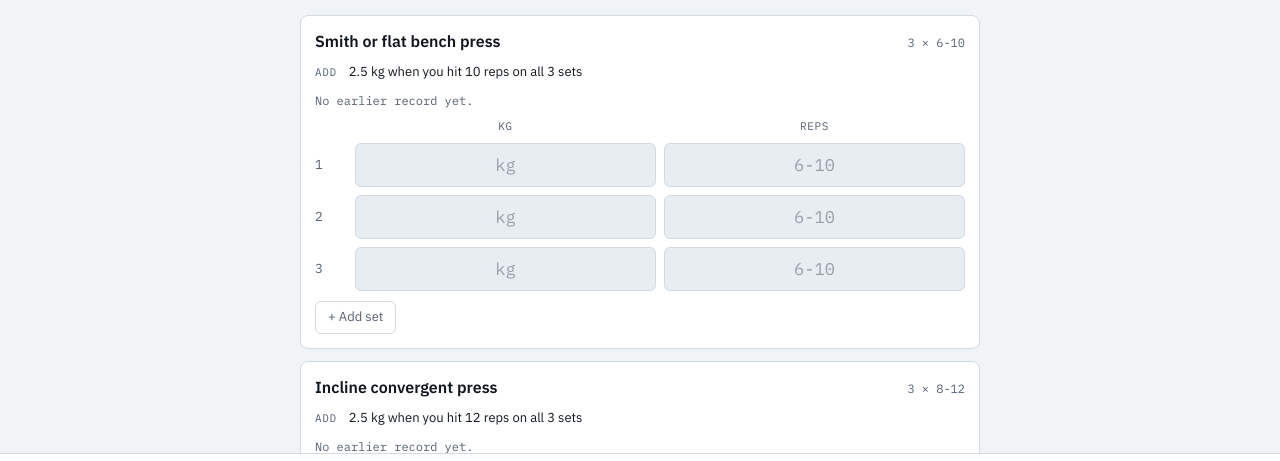
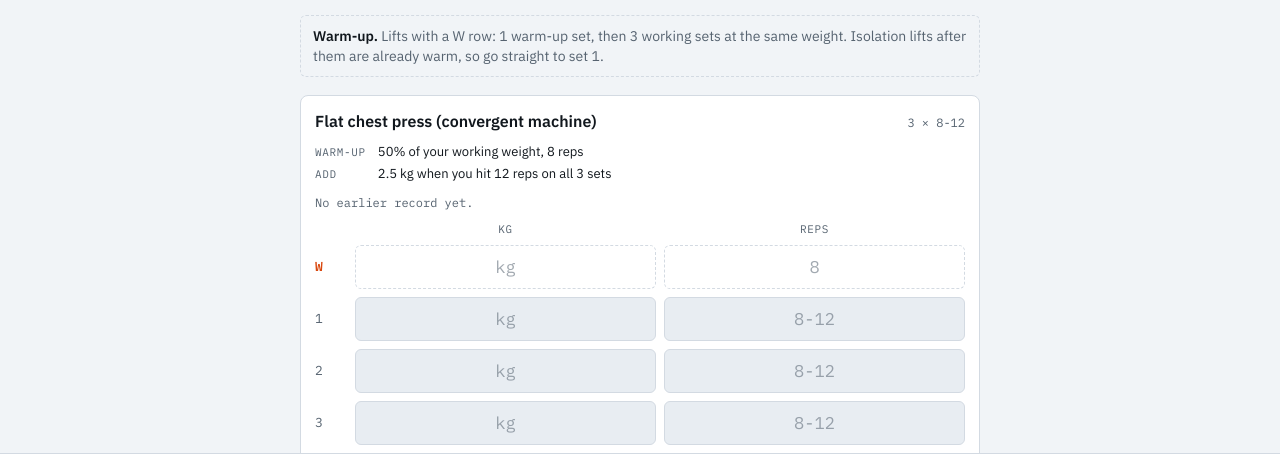
Before and after one commit to Sathvik-Shetty-1569/Split-Log, a plain HTML site: page index.html in a window 1280 px wide. Shown: the part 280-741 px from the top of the page. Drawn offline with nearby package versions, Linux system fonts and the light colour scheme.

Commit message:
Modified Split

```diff
--- a/index.html
+++ b/index.html
@@ -1,3 +1,4 @@
+<!doctype html><html><head><meta charset=utf8><meta name=viewport content="width=device-width,initial-scale=1,viewport-fit=cover"><style>:root{color-scheme:light;box-sizing:border-box;padding-top:env(safe-area-inset-top,0px);padding-bottom:env(safe-area-inset-bottom,0px)}html{scroll-padding-top:env(safe-area-inset-top,0px)}body{margin:0;padding:0;font:14px -apple-system,BlinkMacSystemFont,sans-serif;background:#fff;color:#000}img{max-width:100%}[hidden]:not([hidden=until-found i]){display:none!important}</style></head><body>
 <!doctype html>
 <html lang="en">
 <head>
@@ -217,39 +218,51 @@ button { cursor: pointer; }
     { id: "deadhang", name: "Dead hang", sets: 3, lo: 20, hi: 40, timed: true, up: "5 s per hold",
       cue: "Enter seconds. End the hold when your grip or form goes." }
   ];
+  var ABS_EX = [
+    { id: "coremachine", name: "Abs machine (core machine crunch)", sets: 3, lo: 10, hi: 15, up: "2.5 kg",
+      cue: "Curl your ribs toward your pelvis. Slow on the way back." },
+    { id: "kneeraise", name: "Leg raise (vertical leg raise station)", sets: 3, lo: 10, hi: 15, up: "a light ankle weight, or a dumbbell between your feet",
+      cue: "Knees bent. Curl your pelvis up at the top so your abs do the work, not your hip flexors. 2 seconds down." }
+  ];
+  var WED_EX = RUN_EX.concat(ABS_EX);
+  var SAT_EX = RUN_EX.concat(ABS_EX);
   var PLAN = {
     upperA: { label: "Upper A", sub: "Chest, back, arms", ex: [
-      { id: "bench", name: "Smith or flat bench press", sets: 3, lo: 6, hi: 10, up: "2.5 kg" },
+      { id: "bench", name: "Flat chest press (convergent machine)", sets: 3, lo: 8, hi: 12, up: "2.5 kg", warm: { pct: 50, r: "8" } },
       { id: "incline", name: "Incline convergent press", sets: 3, lo: 8, hi: 12, up: "2.5 kg" },
-      { id: "pulldown", name: "Lat pulldown", sets: 3, lo: 8, hi: 12, up: "2.5 kg" },
+      { id: "pulldown", name: "Lat pulldown", sets: 3, lo: 8, hi: 12, up: "2.5 kg", warm: { pct: 50, r: "8" } },
       { id: "row", name: "Seated row", sets: 3, lo: 8, hi: 12, up: "2.5 kg" },
       { id: "lateral", name: "Standing lateral raise", sets: 3, lo: 12, hi: 15, up: "1 to 2.5 kg", cue: "Raise to shoulder height, 2-3 seconds down." },
-      { id: "preacher", name: "Preacher curl", sets: 3, lo: 10, hi: 12, up: "2.5 kg", cue: "Take 3 seconds going down." },
-      { id: "ohtri", name: "Overhead cable triceps extension", sets: 3, lo: 10, hi: 12, up: "2.5 kg" }
+      { id: "preacher", name: "Incline dumbbell curl", sets: 3, lo: 10, hi: 12, up: "1 to 2 kg per dumbbell",
+        cue: "Bench at about 45-60 degrees, arms hanging straight down. Log the weight of one dumbbell. Take 3 seconds going down and get a full stretch at the bottom." },
+      { id: "ohtri", name: "Overhead cable triceps extension", sets: 3, lo: 10, hi: 12, up: "2.5 kg",
+        cue: "Take 3 seconds going down. Get a full stretch at the bottom." }
     ] },
     lowerA: { label: "Lower A", sub: "Quads, hamstrings, calves", lower: true, ex: [
       { id: "hack", name: "Hack squat", sets: 3, lo: 8, hi: 12, knee: true, up: "1.25 kg per side", warm: { pct: 50, r: "8" },
         cue: "Log the weight on each side. 3 seconds down, 3 seconds up, pain-free depth." },
       { id: "split", name: "Split squat", sets: 3, lo: 8, hi: 12, perLeg: true, knee: true, unit: "lb", shared: true, up: "2.5 lb each", warm: { bw: true, r: "6" },
         cue: "Right leg first, match the left to the right. 3 seconds down, 3 seconds up." },
-      { id: "legext", name: "Leg extension", sets: 3, lo: 10, hi: 15, knee: true, up: "2.5 kg", cue: "Take 3 seconds going down." },
+      { id: "legext", name: "Leg extension", sets: 3, lo: 10, hi: 15, knee: true, up: "2.5 kg", partial: true,
+        cue: "Bottom-to-mid reps: start with knees bent about 90 degrees (stretched position), lift only to about halfway, 3 seconds down. Do not lock out. Stop if knee pain goes above 3 out of 10." },
       { id: "hamcurl", name: "Hamstring curl", sets: 3, lo: 10, hi: 12, up: "2.5 kg" },
       { id: "calf", name: "Calf raise (leg press or Smith)", sets: 4, lo: 10, hi: 15, up: "5 kg", cue: "Pause 1 second at the bottom." }
     ] },
-    calves: { label: "Run + Mini Session", sub: "Easy run, wall sit, rear shoulders, forearms, dead hang",
-      note: "Easy run first, 25-35 minutes at a talking pace. Skip the run if your knee is above 3 out of 10. Then the wall sit, then the light sets.",
-      ex: RUN_EX },
-    satmini: { label: "Run + Mini Session", sub: "Easy run, wall sit, rear shoulders, forearms, dead hang",
-      note: "Easy run first, 25-35 minutes at a talking pace. Skip the run if your knee is above 3 out of 10. Then the wall sit, then the light sets. Sunday is your full rest day.",
-      ex: RUN_EX },
+    calves: { label: "Run + Mini Session", sub: "Easy run, wall sit, rear shoulders, forearms, dead hang, abs",
+      note: "Easy run first, 25-35 minutes at a talking pace. Skip the run if your knee is above 3 out of 10. Then the wall sit, then the light sets, then abs last.",
+      ex: WED_EX },
+    satmini: { label: "Run + Mini Session", sub: "Easy run, wall sit, rear shoulders, forearms, dead hang, abs",
+      note: "Easy run first, 25-35 minutes at a talking pace. Skip the run if your knee is above 3 out of 10. Then the wall sit, then the light sets, then abs last. Sunday is your full rest day.",
+      ex: SAT_EX },
     upperB: { label: "Upper B", sub: "Shoulders, arms, extra chest", ex: [
-      { id: "shpress", name: "Shoulder press", sets: 3, lo: 8, hi: 10, up: "2.5 kg" },
+      { id: "shpress", name: "Shoulder press", sets: 3, lo: 8, hi: 10, up: "2.5 kg", warm: { pct: 50, r: "8" } },
       { id: "pecdeck", name: "Pec deck fly", sets: 3, lo: 12, hi: 15, up: "2.5 kg", cue: "Squeeze for 1 second in the middle, 3 seconds back out. If it is taken, use an incline dumbbell fly." },
-      { id: "assist", name: "Assisted pull-up", sets: 3, lo: 6, hi: 10, up: "-2.5 kg of assistance", cue: "Weight is the assistance. Lower it over time." },
+      { id: "assist", name: "Assisted pull-up", sets: 3, lo: 6, hi: 10, up: "-2.5 kg of assistance", warm: { pct: 140, r: "5", label: "About 40% more assistance than your working weight" },
+        cue: "Weight is the assistance. Lower it over time." },
       { id: "lateral", name: "Standing lateral raise", sets: 3, lo: 12, hi: 15, up: "1 to 2.5 kg" },
       { id: "cablecurl", name: "Cable curl", sets: 3, lo: 12, hi: 15, up: "2.5 kg" },
       { id: "dips", name: "Dips", sets: 2, lo: 8, hi: 12, up: "2.5 kg", cue: "Lean forward, elbows slightly out, to work the chest. Lower until upper arms are level with the floor. Weight 0 means bodyweight." },
-      { id: "ohtriB", name: "Overhead cable triceps extension", sets: 3, lo: 10, hi: 12, up: "2.5 kg", cue: "Take 3 seconds going down. If the cable is taken, use a dumbbell overhead extension with both hands." }
+      { id: "ohtriB", name: "Overhead cable triceps extension", sets: 3, lo: 10, hi: 12, up: "2.5 kg", cue: "Take 3 seconds going down. Get a full stretch at the bottom. If the cable is taken, use a dumbbell overhead extension with both hands." }
     ] },
     lowerB: { label: "Lower B", sub: "Quads, back, hamstrings, calves, core", lower: true, ex: [
       { id: "legpress", name: "Leg press", sets: 3, lo: 8, hi: 12, knee: true, unit: "lb", up: "5 lb per side", warm: { pct: 50, r: "8" },
@@ -340,7 +353,7 @@ button { cursor: pointer; }
   /* ---------- draft ---------- */
   function blankSets(ex) {
     var a = [];
-    for (var i = 0; i < ex.sets; i++) a.push({ w: "", r: "", l: "" });
+    for (var i = 0; i < ex.sets + (ex.drop ? 1 : 0); i++) a.push({ w: "", r: "", l: "" });
     return a;
   }
   function newDraft() { return { sets: {}, warm: {}, knee: "" }; }
@@ -353,6 +366,7 @@ button { cursor: pointer; }
     if (!draft.warm) draft.warm = {};
     PLAN[id].ex.forEach(function (ex) {
       if (!draft.sets[ex.id] || !draft.sets[ex.id].length) draft.sets[ex.id] = blankSets(ex);
+      else if (ex.drop && draft.sets[ex.id].length <= ex.sets) draft.sets[ex.id].push({ w: "", r: "", l: "" });
     });
   }
   var draftTimer = null;
@@ -388,10 +402,10 @@ button { cursor: pointer; }
   }
   function hintFor(dayId, ex) {
     var s = lastFor(dayId, ex);
-    if (!s) return { text: ex.warm ? "First session: use about 70% of your old weight." : "No earlier record yet.", go: false };
+    if (!s) return { text: ex.warm && ex.knee ? "First session: use about 70% of your old weight." : "No earlier record yet.", go: false };
     var arr = s.sets[ex.id];
     var text = "Last (" + new Date(s.ts).toLocaleDateString("en-IN", { day: "numeric", month: "short" }) + "): " + setsText(ex, arr);
-    var full = arr.length >= ex.sets && arr.every(function (x) {
+    var full = arr.length >= ex.sets && arr.slice(0, ex.sets).every(function (x) {
       return x.r >= ex.hi && (!ex.perLeg || x.l >= ex.hi);
     });
     var go = false;
@@ -500,9 +514,10 @@ button { cursor: pointer; }
       sets.forEach(function (s, i) {
         var base = "in-" + dayId + "-" + ex.id + "-" + i;
         var repPh = ex.lo + "-" + ex.hi;
-        var nm = ex.name + ", set " + (i + 1) + ", ";
+        var isDrop = ex.drop && i >= ex.sets;
+        var nm = ex.name + (isDrop ? ", drop set, " : ", set " + (i + 1) + ", ");
         var row = [
-          h("span", { "class": "setn", text: String(i + 1) }),
+          h("span", { "class": isDrop ? "setn w" : "setn", text: isDrop ? "D" : String(i + 1) }),
           field(s, "w", unit, "decimal", base + "-kg", nm + unit),
           field(s, "r", repPh, "numeric", base + "-reps", nm + repWord)
         ];
@@ -513,13 +528,15 @@ button { cursor: pointer; }
     build();
 
     var planRows = [];
-    if (ex.warm) planRows.push(h("dt", { text: "Warm-up" }), h("dd", { text: (ex.warm.bw ? "Bodyweight" : ex.warm.pct + "% of your working weight") + ", " + ex.warm.r + " reps" + (ex.perLeg ? " per leg" : "") }));
+    if (ex.warm) planRows.push(h("dt", { text: "Warm-up" }), h("dd", { text: (ex.warm.bw ? "Bodyweight" : (ex.warm.label || ex.warm.pct + "% of your working weight")) + ", " + ex.warm.r + " reps" + (ex.perLeg ? " per leg" : "") }));
+    if (ex.drop) planRows.push(h("dt", { text: "Drop set" }), h("dd", { text: "Right after set 3, cut the weight by about 20-25% and go to failure with no rest. Log it in row D. It does not count toward adding weight." }));
+    if (ex.partial) planRows.push(h("dt", { text: "Range" }), h("dd", { text: "Bottom half only. If it ever feels too easy, add weight by the same rule." }));
     planRows.push(h("dt", { text: "Add" }), h("dd", { text: ex.up + " when you hit " + ex.hi + (ex.timed ? " s" : " reps") + " on all " + ex.sets + " sets" }));
 
     return h("article", { "class": "ex" },
       h("div", { "class": "exhead" },
         h("h3", { text: ex.name }),
-        h("span", { "class": "target", text: ex.sets + " × " + ex.lo + "-" + ex.hi + (ex.timed ? " s" : "") + (ex.perLeg ? " /leg" : "") })
+        h("span", { "class": "target", text: ex.sets + (ex.drop ? " + drop" : "") + " × " + ex.lo + "-" + ex.hi + (ex.timed ? " s" : "") + (ex.perLeg ? " /leg" : "") })
       ),
       ex.cue ? h("p", { "class": "cue", text: ex.cue }) : null,
       planRows.length ? h("dl", { "class": "plan" }, planRows) : null,
@@ -559,6 +576,11 @@ button { cursor: pointer; }
       ));
     } else if (day.note) {
       body.append(h("div", { "class": "note" }, h("strong", { text: "Today. " }), day.note));
+    } else {
+      body.append(h("div", { "class": "note" },
+        h("strong", { text: "Warm-up. " }),
+        "Lifts with a W row: 1 warm-up set, then 3 working sets at the same weight. Isolation lifts after them are already warm, so go straight to set 1."
+      ));
     }
     var list = h("div", { "class": "stack" });
     day.ex.forEach(function (ex) { list.append(exCard(w.id, ex)); });
@@ -803,3 +825,5 @@ button { cursor: pointer; }
 
 </body>
 </html>
+
+</body></html>
```
